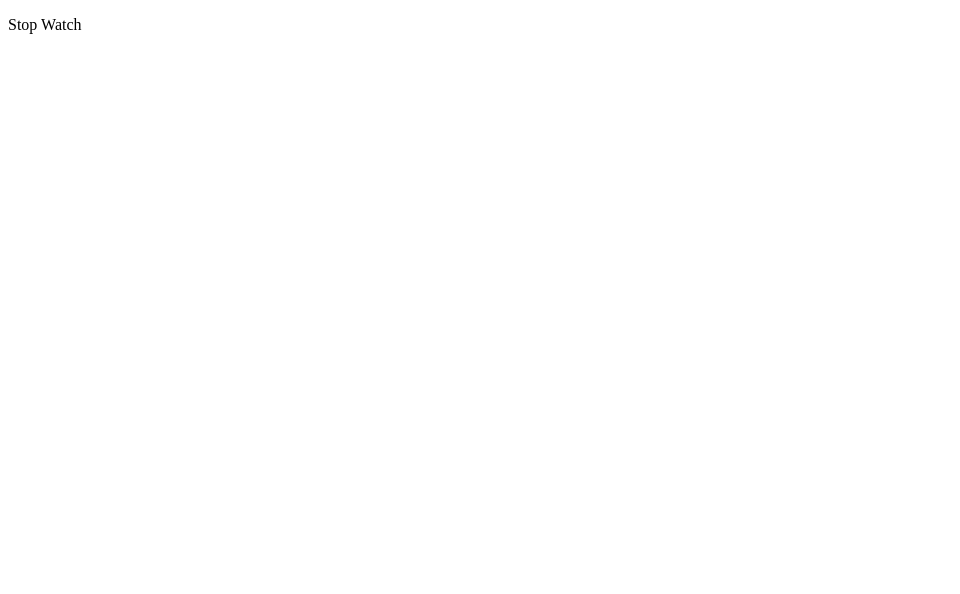
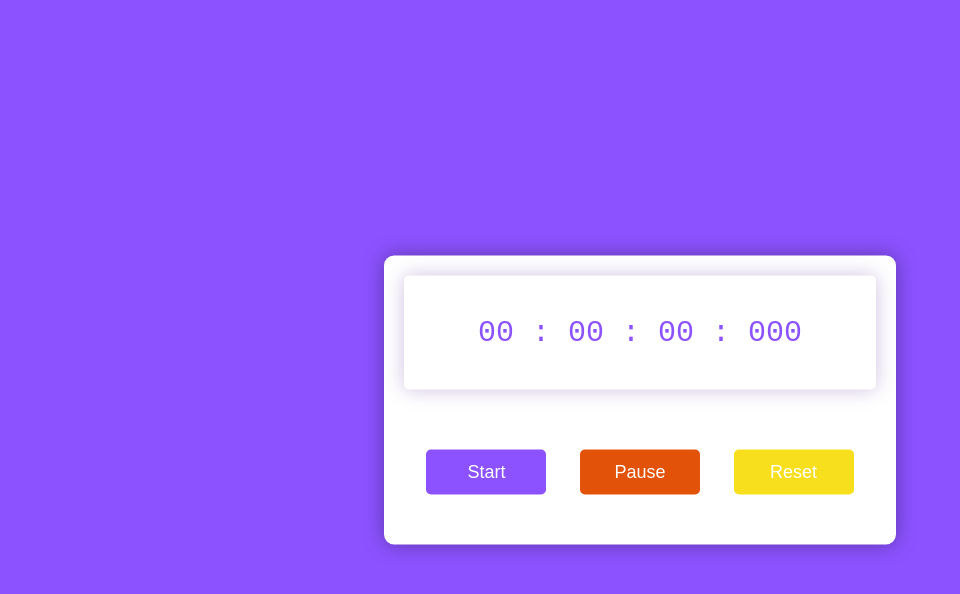
Before and after one commit to RohithUppala/Stop-Watch, a plain HTML site: page index.html in a window 1280 px wide. Shown: the whole page, without its empty margins (0-960 px from the left). Drawn offline with Linux system fonts and the light colour scheme.

Commit message:
added js and css file

```diff
--- a/index.html
+++ b/index.html
@@ -3,9 +3,22 @@
 <head>
     <meta charset="UTF-8">
     <meta name="viewport" content="width=device-width, initial-scale=1.0">
-    <title>Document</title>
+    <link rel="stylesheet" href="style.css">
+    <title>Stopwatch App</title>
 </head>
 <body>
-    <p>Stop Watch</p>
+
+    <div class="container">
+        <div class="timer-display">
+            00 : 00 : 00 : 000
+        </div>
+        <div class="buttons">
+            <button id="start-timer">Start</button>
+            <button id="pause-timer">Pause</button>
+            <button id="reset-timer">Reset</button>
+        </div>
+    </div>
+
+    <script src="script.js"></script>
 </body>
 </html>
--- /dev/null
+++ b/script.js
@@ -0,0 +1,49 @@
+let [milliseconds, seconds, minutes, hours] = [0, 0, 0, 0];
+let timeRef = document.querySelector(".timer-display");
+let int = null;
+
+document.getElementById("start-timer").addEventListener("click", () => {
+    if(int !== null) {
+        clearInterval(int);
+    }
+    int = setInterval(displayTimer, 10);
+});
+
+document.getElementById("pause-timer").addEventListener("click", () => {
+    clearInterval(int);
+});
+
+document.getElementById("reset-timer").addEventListener("click", () => {
+    clearInterval(int);
+    [milliseconds, seconds, minutes, hours] = [0, 0, 0, 0];
+    timeRef.innerHTML = "00 : 00 : 00 : 000 ";
+});
+
+function displayTimer() {
+    milliseconds += 10;
+    if(milliseconds == 1000) {
+        milliseconds = 0;
+        seconds++;
+        if(seconds == 60) {
+            seconds = 0;
+            minutes++;
+            if(minutes == 60) {
+                minutes = 0;
+                hours++;
+            }
+        }
+    }
+
+    let h = hours < 10 ? "0" + hours : hours;
+    let m = minutes < 10 ? "0" + minutes : minutes;
+    let s = seconds < 10 ? "0" + seconds : seconds;
+    let ms =
+        milliseconds < 10
+        ? "00" + milliseconds
+        : milliseconds < 100
+        ? "0" + milliseconds
+        : milliseconds;
+
+    timeRef.innerHTML = `${h} : ${m} : ${s} : ${ms}`;
+
+}
--- /dev/null
+++ b/style.css
@@ -0,0 +1,73 @@
+*,
+*:before,
+*:after {
+    padding: 0;
+    margin: 0;
+    box-sizing: border-box;
+}
+
+body {
+    background: #8c52ff;
+}
+
+.container {
+    background-color: #fff;
+    width: 40%;
+    min-width: 500px;
+    position: absolute;
+    transform: translate(-50%, -50%);
+    top: 50%;
+    left: 50%;
+    padding: 20px 0;
+    padding-bottom: 50px;
+    border-radius: 10px;
+    box-shadow: 0 0 20px rgba(0, 0, 0, 0.338);
+}
+
+.timer-display {
+    position: relative;
+    width: 92%;
+    background: #fff;
+    left: 4%;
+    font-family: 'Roboto mono', monospace;
+    color: #8c52ff;
+    font-size: 30px;
+    padding: 40px;
+    display: flex;
+    align-items: center;
+    justify-content: space-around;
+    border-radius: 5px;
+    box-shadow: 0 0 20px rgba(65, 5, 145, 0.25);
+}
+
+.buttons {
+    width: 90%;
+    margin: 60px auto 0 auto;
+    display: flex;
+    justify-content: space-around;
+}
+
+.buttons button {
+    width: 120px;
+    height: 45px;
+    background-color: #8c52ff;
+    color: #fff;
+    border: none;
+    font-family: 'Poppins', sans-serif;
+    font-size: 18px;
+    border-radius: 5px;
+    cursor: pointer;
+    outline: none;
+}
+
+.buttons button:nth-last-child(2) {
+    background-color: #e35209;
+}
+
+.buttons button:nth-last-child(1) {
+    background-color: #f7df1e;
+}
+
+.buttons button:hover {
+    box-shadow: 0 0 20px rgba(0, 0, 0, 0.25);
+}
```
